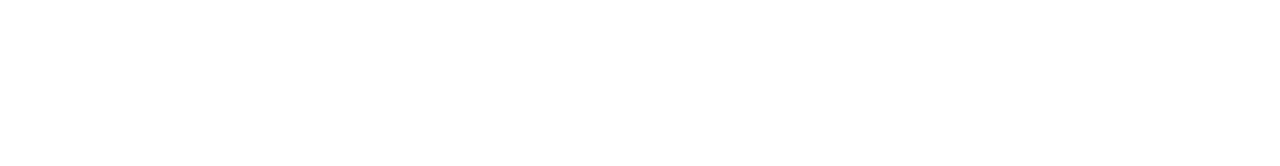
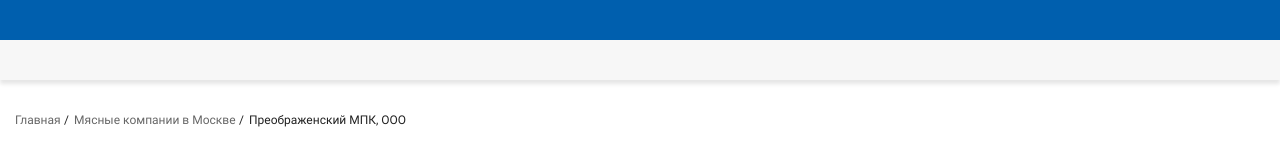
Before and after one commit to SafychCSS/meatinfo, a plain HTML site: page index.html in a window 1280 px wide. Drawn offline with Linux system fonts and the light colour scheme.

Commit message:
finish header, breadcrumbs

```diff
--- a/index.html
+++ b/index.html
@@ -6,8 +6,28 @@
     <link rel="stylesheet" href="/static/css/style.css">
     <title>Document</title>
 </head>
-<body>
+<body class="page">
 
+    <!-- begin .header -->
+    <header class="header">
+        <div class="header__top"></div>
+        <div class="header__bottom"></div>
+    </header>
+    <!-- end .header -->
+
+    <div class="container page__breadcrumbs">
+        <!-- begin .breadcrumbs -->
+        <ul class="breadcrumbs">
+            <li class="breadcrumbs__item">
+                <a href="#" class="breadcrumbs__link">Главная</a>
+            </li>
+            <li class="breadcrumbs__item">
+                <a href="#" class="breadcrumbs__link">Мясные компании в Москве</a>
+            </li>
+            <li class="breadcrumbs__item">Преображенский МПК, ООО</li>
+        </ul>
+        <!-- end .breadcrumbs -->
+    </div>
 
 <script src="/static/js/main.js"></script>
 </body>
--- a/scss/style.scss
+++ b/scss/style.scss
@@ -0,0 +1,145 @@
+$main-color: #005FAE;
+$accent-color: #00C346;
+$btn-hover-color: rgba($main-color, 0.92);
+$btn-active-color: rgba($main-color, 0.68);
+
+$border-radius: 3px;
+
+%reset-ul {
+    margin: 0;
+    padding: 0;
+    list-style: none;
+}
+
+@font-face {
+    font-family: 'Roboto';
+    font-style: normal;
+    font-weight: 400;
+    font-display: swap;
+    src: local('Roboto'), local('Roboto-Regular'),
+    url('../fonts/roboto-v20-latin_cyrillic-regular.woff2') format('woff2'), /* Chrome 26+, Opera 23+, Firefox 39+ */
+    url('../fonts/roboto-v20-latin_cyrillic-regular.woff') format('woff'); /* Chrome 6+, Firefox 3.6+, IE 9+, Safari 5.1+ */
+}
+@font-face {
+    font-family: 'Roboto';
+    font-style: normal;
+    font-weight: 500;
+    font-display: swap;
+    src: local('Roboto Medium'), local('Roboto-Medium'),
+    url('../fonts/roboto-v20-latin_cyrillic-500.woff2') format('woff2'), /* Chrome 26+, Opera 23+, Firefox 39+ */
+    url('../fonts/roboto-v20-latin_cyrillic-500.woff') format('woff'); /* Chrome 6+, Firefox 3.6+, IE 9+, Safari 5.1+ */
+}
+
+body {
+    margin: 0;
+    padding: 0;
+    font: 14px/1.4 'Roboto', sans-serif;
+    color: #424242;
+}
+
+a {
+    position: relative;
+    color: $main-color;
+    text-decoration: none;
+    background-image: linear-gradient(currentColor, currentColor);
+    background-position: 0% 100%;
+    background-repeat: no-repeat;
+    background-size: 0% 1px;
+    transition: .2s;
+
+    &:hover {
+        background-size: 100% 1px;
+    }
+}
+
+.btn {
+    display: inline-block;
+    padding: 13px 25px;
+    font-size: 14px;
+    color: #fff;
+    line-height: 1;
+    border: 0;
+    outline: 0;
+    background-color: $main-color;
+    border-radius: $border-radius;
+    cursor: pointer;
+    text-decoration: none;
+    box-sizing: border-box;
+    transition: .2s;
+
+    &:hover {
+        background-color: $btn-hover-color;
+    }
+
+    &:active {
+        background-color: $btn-active-color;
+    }
+
+    &_hollow {
+        color: $accent-color;
+        border: 1px solid $accent-color;
+        background-color: transparent;
+
+        &:hover, &:active {
+            color: #fff;
+            background-color: $accent-color;
+        }
+    }
+}
+
+.container {
+    max-width: 1300px;
+    padding: 0 15px;
+    margin: 0 auto;
+}
+
+.page {
+    &__breadcrumbs {
+        margin-top: 30px;
+        margin-bottom: 30px;
+    }
+}
+
+.row {
+    display: flex;
+}
+
+/*** header ***/
+.header {
+    &__top {
+        height: 40px;
+        background-color: $main-color;
+    }
+
+    &__bottom {
+        height: 40px;
+        background-color: #F7F7F7;
+        box-shadow: 0px 4px 4px rgba(0, 0, 0, 0.1);
+    }
+}
+
+/*** breadcrumbs ***/
+.breadcrumbs {
+    @extend %reset-ul;
+
+    &__item {
+        position: relative;
+        display: inline-block;
+        font-size: 12px;
+        color: #212121;
+
+        & + li {
+            padding-left: 10px;
+            &::before {
+                position: absolute;
+                top: 0;
+                left: 0;
+                content: '/';
+            }
+        }
+    }
+
+    &__link {
+        color: #666666;
+    }
+}
```
Also changed, not shown: static/css/style.css, 1 other file.
